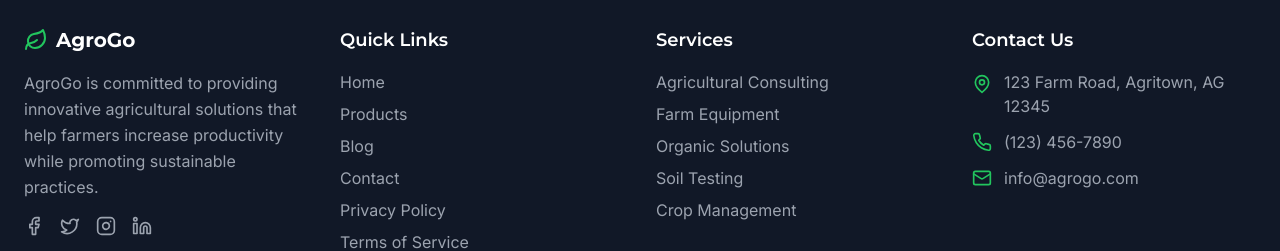
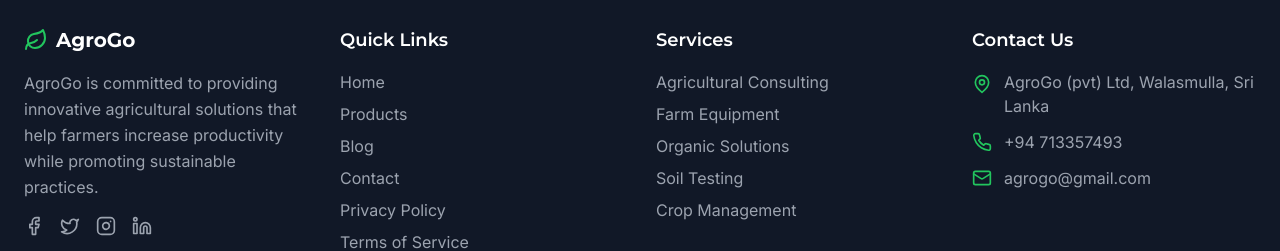
Before and after one commit to Lunor-Labs/agro-go-web-app, a React (Vite) app: page /agro-go-web-app/blog in a window 1280 px wide. Shown: the part 2662-2913 px from the top of the page. Built offline with nearby package versions, Linux system fonts and the light colour scheme.

Commit message:
Updated the contact info and map

```diff
--- a/package.json
+++ b/package.json
@@ -1,7 +1,7 @@
 {
   "name": "agrogo-website",
   "private": true,
-  "version": "0.6.0",
+  "version": "0.7.0",
   "type": "module",
   "homepage": "https://Lunor-Labs.github.io/agro-go-web-app",
   "scripts": {
--- a/src/components/layout/Footer.tsx
+++ b/src/components/layout/Footer.tsx
@@ -87,15 +87,15 @@ const Footer: React.FC = () => {
             <ul className="space-y-3">
               <li className="flex items-start space-x-3">
                 <MapPin size={20} className="text-primary-500 mt-1 flex-shrink-0" />
-                <span className="text-gray-400">123 Farm Road, Agritown, AG 12345</span>
+                <span className="text-gray-400">AgroGo (pvt) Ltd, Walasmulla, Sri Lanka</span>
               </li>
               <li className="flex items-center space-x-3">
                 <Phone size={20} className="text-primary-500 flex-shrink-0" />
-                <span className="text-gray-400">(123) 456-7890</span>
+                <span className="text-gray-400">+94 713357493</span>
               </li>
               <li className="flex items-center space-x-3">
                 <Mail size={20} className="text-primary-500 flex-shrink-0" />
-                <span className="text-gray-400">info@agrogo.com</span>
+                <span className="text-gray-400">agrogo@gmail.com</span>
               </li>
             </ul>
           </div>
--- a/src/pages/Contact.tsx
+++ b/src/pages/Contact.tsx
@@ -190,7 +190,7 @@ const Contact: React.FC = () => {
             >
               <div className="rounded-lg overflow-hidden shadow-lg h-full">
                 <iframe
-                  src="https://www.google.com/maps/embed?pb=!1m18!1m12!1m3!1d387193.30594994366!2d-74.25986548365496!3d40.697149422113014!2m3!1f0!2f0!3f0!3m2!1i1024!2i768!4f13.1!3m3!1m2!1s0x89c24fa5d33f083b%3A0xc80b8f06e177fe62!2sNew%20York%2C%20NY%2C%20USA!5e0!3m2!1sen!2s!4v1635775371642!5m2!1sen!2s"
+                  src="https://www.google.com/maps/embed?pb=!1m18!1m12!1m3!1d31735.021543689436!2d80.67123396520469!3d6.147124755746179!2m3!1f0!2f0!3f0!3m2!1i1024!2i768!4f13.1!3m3!1m2!1s0x3ae151de7f163239%3A0x2ad4c9f9308eeb61!2sWalasmulla!5e0!3m2!1sen!2slk!4v1746951415060!5m2!1sen!2slk"
                   className="w-full h-full min-h-[500px]"
                   style={{ border: 0 }}
                   allowFullScreen
```
